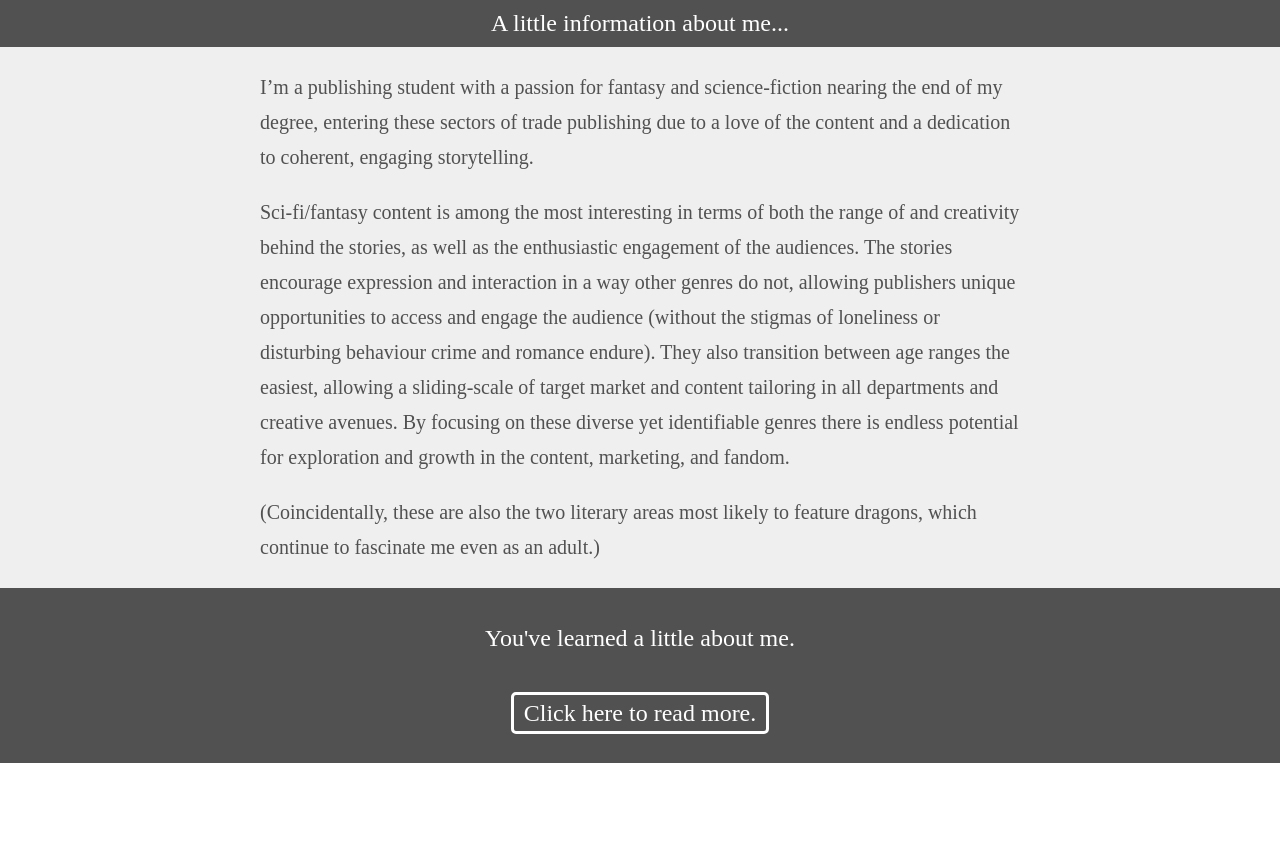
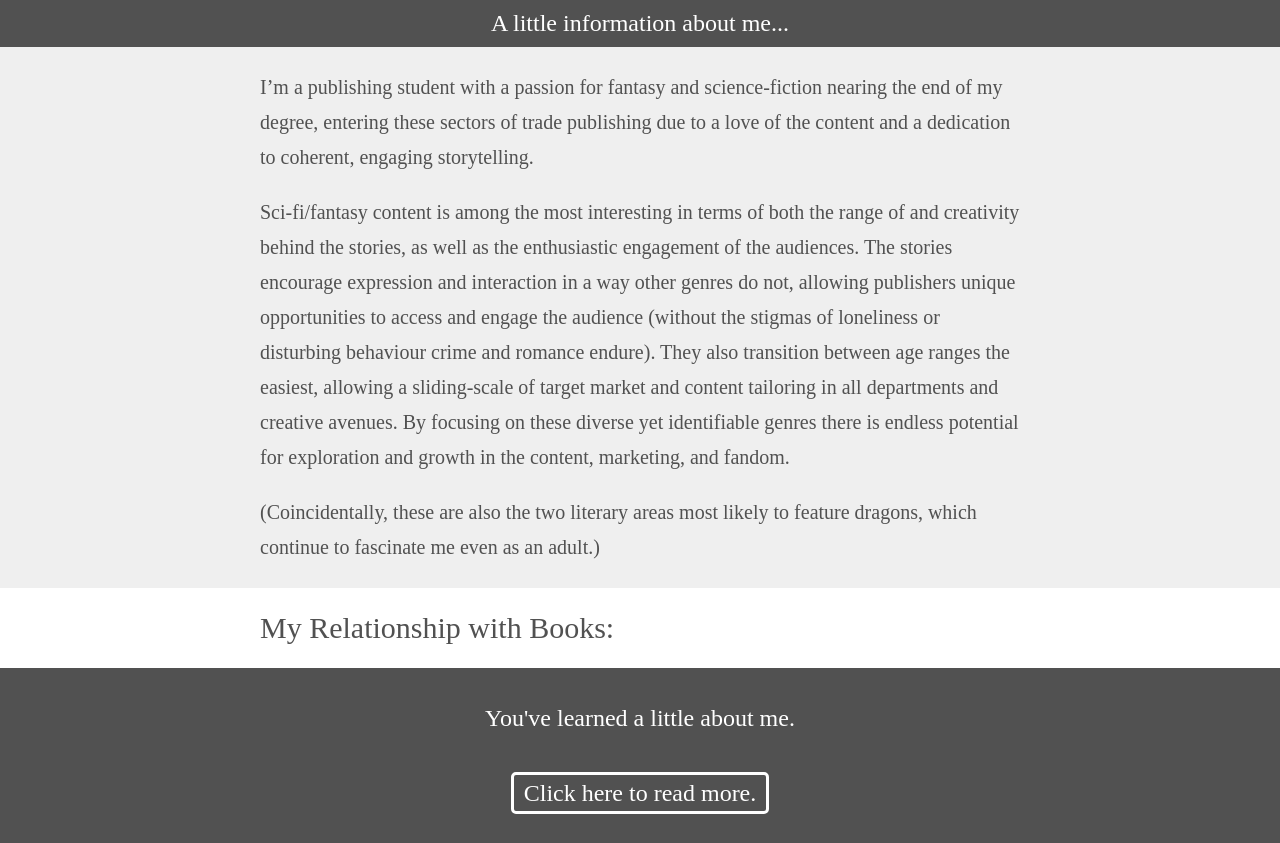
Before and after one commit to DragonLibrary/BookBlog, a Jekyll site: the page aboutme/index.html, which Jekyll copies as it is, in a window 1280 px wide. Shown: the part 562-1405 px from the top of the page. Built offline with Jekyll 4.4.1, drawn with Linux system fonts in a browser that asks for light colours; before the commit the page ends 1325 px from its top, so only the background shows below that.

Commit message:
Update index.html
Added first subtitle test.

```diff
--- a/aboutme/index.html
+++ b/aboutme/index.html
@@ -52,6 +52,10 @@
 	<p>(Coincidentally, these are also the two literary areas most likely to feature dragons, which continue to fascinate me even as an adult.)</p>
 
 	</div>
+<div class="subtitle">
+	<p>My Relationship with Books:</p>
+	</div>
+
 
 </div>
 
```
